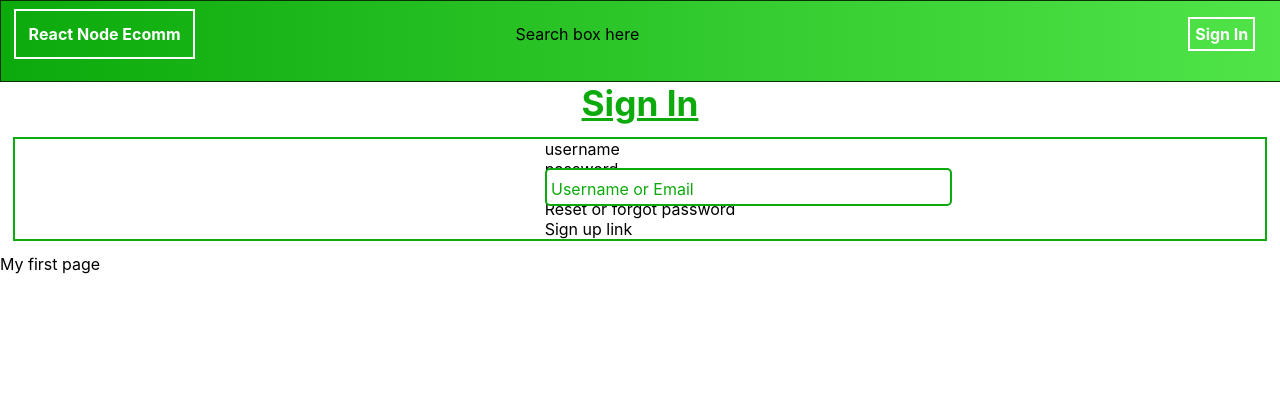
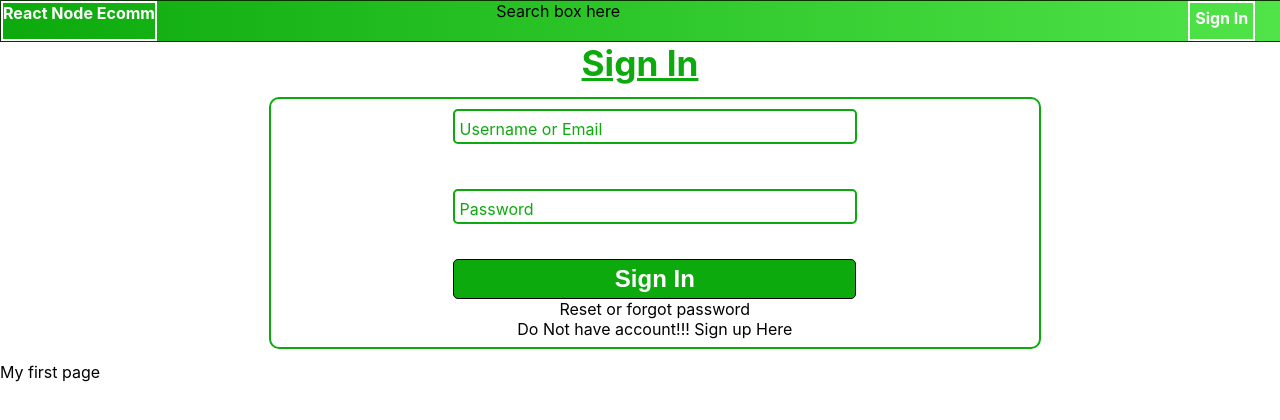
Before and after one commit to rupamswain1/react-node-shop-frontend, a React (Create React App) app: page / in a window 1280 px wide. Shown: the top 420 px of the page. Built offline with nearby package versions, Linux system fonts and the light colour scheme.

Commit message:
signIn page completed

```diff
--- a/src/components/header/headerStyle.scss
+++ b/src/components/header/headerStyle.scss
@@ -32,13 +32,15 @@
     flex-direction: row;
     flex-wrap:wrap;
     justify-content:space-between;
-    align-items: baseline;
+    //align-items: baseline;
     border: 1px solid rgb(10, 49, 3);
     background: rgb(1,59,41);
     background: linear-gradient(90deg, #0caa0c 0%, #50e449 100%);
     width:100%;
-    height:10%;
+    height:5%;
+    position: relative;
     .ecommHome{
+      position: relative;
         //order:-1;
         flex-basis: auto;
        // align-self: auto;
@@ -48,9 +50,9 @@
         //height:40%;
         border:2px solid white;
         font-weight: bold;
-        padding: 1%;
-        margin-bottom: 1%;
-        margin-left: 1%;
+        //padding: 1%;
+        //margin-bottom: 1%;
+        //margin-left: 1%;
         &:hover{
             cursor: pointer;
             animation: myAnim 2s ease 0s 1 normal forwards;
@@ -60,11 +62,14 @@
         flex-shrink: 5;
     }
     .headerOptions{
+        position: relative;
         display: flex;
         justify-content: flex-end;
         width: 20%;
+        margin: 0%;
          padding-right: 2%;
         .option{
+          position: relative;
             list-style-type: none; /* Remove bullets */
             padding: 0; /* Remove padding */
             margin: 0; /* Remove margins */
--- a/src/components/inputField/inputFieldComponent.jsx
+++ b/src/components/inputField/inputFieldComponent.jsx
@@ -1,32 +1,25 @@
 import React from 'react';
 import './inputFieldStyle.scss'
 class InputField extends React.Component{
-    constructor(props){
-        super(props);
-        this.state={
-            name:this.props.name,
-            value:this.props.value,
-            type:this.props.type,
-            enabled:this.props.enabled,
-            onChangehandler:this.props.onChangehandler,
-            placeHolder:this.props.placeHolder
-        }
-    }
+    //props required: name,value,type,enabled,errorMsg
     render(){
-        console.log(this.state.value)
+
+       //console.log(this.props)
         return(
             <div className="inputFieldContainer">
-                <input className={`inputField-${this.state.name}`}
-                    value={this.state.value}
-                    id={this.state.name}
-                    name={this.state.name}
-                    type={this.state.type}
-                    disabled={this.state.enabled}
-                    onChange={e=>this.state.onChangehandler(e.target)}
+                <input className={`inputField-${this.props.name}-${this.props.errorMsg?'error':''}`}
+                    value={this.props.value}
+                    id={this.props.name}
+                    name={this.props.name}
+                    type={this.props.type}
+                    disabled={!this.props.enabled}
+                    onChange={e=>this.props.onChangehandler(e.target)}
                 />
-                <label className={`inputFieldLabel-${this.state.value?'shrink':''}`} onClick={e=>document.getElementById(this.state.name).focus()} for={`inputField-${this.state.name}`}>
-                    {this.state.placeHolder}
+                <label className={`inputFieldLabel-${this.props.value?'shrink':''}-${this.props.errorMsg?'error':''}`} onClick={e=>document.getElementById(this.props.name).focus()} htmlFor={`inputField-${this.props.name}`}>
+                    {this.props.placeHolder}
                 </label>
+                {this.props.errorMsg?<div className="errorMessageForInput">{this.props.errorMsg}</div>:''}
+
             </div>
         );
     };
--- a/src/components/inputField/inputFieldStyle.scss
+++ b/src/components/inputField/inputFieldStyle.scss
@@ -1,20 +1,25 @@
 $primary-color:#0caa0c;
+$error-color:red;
 @mixin shrinkLable {
     top:0.3vh;
-    font-size: 80%;
+    font-size: 0.8rem;
     background-color: white;
     padding: 0.3%;
 }
 .inputFieldContainer{
     position: relative;
+    height:10vh;
+    display: block;
+   // border:3px solid black;
     input[class*=inputField]{
-       // outline: none;
-       position:absolute;
+        outline: none;
+       position:relative;
         border: 2px solid $primary-color;
         border-radius: 5px;
-        padding:5%;
-        margin: 5% 0;
+        padding:2%;
+        margin: 2.5% 0;
         width:30vw;
+
         &:focus ~ label[class^='inputField'] {
             @include shrinkLable();
         }
@@ -29,7 +34,22 @@ $primary-color:#0caa0c;
             cursor: text;
         }
     }
+    .errorMessageForInput{
+        position: relative;
+        color: $error-color;
+        font-size: 80%;
+        top:-1vh;
+        height: 5vh;
+
+    }
     label[class*='shrink']{
         @include shrinkLable();
     }
+    input[class*='error']{
+        border:2px solid $error-color;
+    }
+    label[class*='error']{
+        color: $error-color;
+    }
+
 }
--- /dev/null
+++ b/src/components/primaryButton/primaryButton.component.jsx
@@ -0,0 +1,20 @@
+import React from 'react';
+import './primaryButton.style.scss'
+class PrimaryButton extends React.Component{
+    render(){
+        return(
+            <div className="primaryButtonConrainer">
+                <button
+                    className={`primaryButton-${this.props.name}`}
+                    name={this.props.name}
+                    id={this.props.name}
+                    type={this.props.type}
+                    disabled={!this.props.enabled}
+                    >
+                    {this.props.value}
+                </button>
+            </div>
+        )
+    }
+}
+export default PrimaryButton
--- /dev/null
+++ b/src/components/primaryButton/primaryButton.style.scss
@@ -0,0 +1,29 @@
+$primary-color:#0caa0c;
+.primaryButtonConrainer{
+    display:flex;
+    position: relative;
+    height:5vh;
+    //width: 30vw;
+    button[class^=primaryButton]{
+        background-color: $primary-color;
+        color: white;
+        border-radius: 5px;
+        border:1px solid black;
+        font-size: 1.5rem;
+        font-weight: bold;
+        width: 31.5vw;
+        &:hover{
+            background-color: white;
+            color: $primary-color;
+            border:2px solid $primary-color;
+            transition: 0.3s ease-out;
+            cursor: pointer;
+        }
+        &:focus {
+            background-color: white;
+            color: $primary-color;
+            border:2px solid $primary-color;
+            transition: 0.3s ease-out;
+        }
+    }
+}
--- a/src/pages/signIn/signInComponent.jsx
+++ b/src/pages/signIn/signInComponent.jsx
@@ -1,55 +1,99 @@
 import React from 'react';
 import InputField from '../../components/inputField/inputFieldComponent'
+import PrimaryButton from '../../components/primaryButton/primaryButton.component';
 import './signInStyle.scss';
 class SignIn extends React.Component{
     constructor(){
         super();
         this.state={
             userName:"",
-            password:""
+            password:"",
+            userNameErr:"",
+            passwordErr:"",
         }
     }
 
+    changeHandler=(e)=>{
+
+        if(e.name==='userName'){
+            this.setState({userName: e.value},()=>{
+                const re=new RegExp(/^\w+@[a-zA-Z_]+?\.[a-zA-Z]{2,3}$/);
+                if(!re.test(this.state.userName)){
+                    this.setState({userNameErr: "Enter Valid Email"})
+                }
+                if(re.test(this.state.userName)){
+                    this.setState({userNameErr: ""})
+                }
+            })
+
+
+        }
+        else if(e.name==='password'){
+            this.setState({password: e.value},()=>{
+                this.state.password.length<=6?this.setState({passwordErr: "Password length should be more than 6"}):this.setState({passwordErr: ""})
+            })
+
+
+        }
+
+    }
+
+    onSubmitHandler=(event)=>{
+        event.preventDefault();
+        console.log('form submitted')
+    }
 
     render(){
-        const changeHandler=(e)=>{
-            if(e.name==='userName'){
-                this.setState({userName: [...this.state[e.name],e.value]})
-            }
-           console.log(this.state.userName)
 
-        }
 
         return(
             <>
              <div className="signInHeading">Sign In</div>
+
             <div className="signIn-container">
+            <form id="loginForm" onSubmit={this.onSubmitHandler}>
+                <div className="signIn-inputFields">
 
-                <div className="signIn-inputFields">
-                    <form id="loginForm"></form>
                     <div className="usernameField">
-                        username
                         <InputField
                             value={this.state.userName}
                             name='userName'
                             type="text"
-                            enabled={false}
-                            onChangehandler={changeHandler}
+                            enabled={true}
+                            onChangehandler={this.changeHandler}
                             placeHolder="Username or Email"
+                            errorMsg={this.state.userNameErr}
+                            key="signInUsername"
                             />
                     </div>
                     <div className="passwordField">
-                        password
+                    <InputField
+                            value={this.state.password}
+                            name='password'
+                            type="password"
+                            enabled={true}
+                            onChangehandler={this.changeHandler}
+                            placeHolder="Password"
+                            errorMsg={this.state.passwordErr}
+                            key="signInPassword"
+                            />
                     </div>
                 </div>
                 <div classname="signin-Button">
-                    SignIn Button
+                    <PrimaryButton
+                        name="signIn"
+                        enabled={true}
+                        value="Sign In"
+                        type='submit'
+                        key="signInSubmit"
+                    />
                 </div>
+            </form>
                 <div className="reset-forgot-password">
                     Reset or forgot password
                 </div>
                 <div className="signup-link">
-                    Sign up link
+                    Do Not have account!!! Sign up Here
                 </div>
             </div>
             </>
--- a/src/pages/signIn/signInStyle.scss
+++ b/src/pages/signIn/signInStyle.scss
@@ -11,6 +11,7 @@ $primary-color:#0caa0c;
     text-decoration: underline;
 }
 .signIn-container{
+    position: relative;
     display: flex;
     flex-direction: column;
     justify-content: center;
@@ -18,5 +19,14 @@ $primary-color:#0caa0c;
     align-content: center;
     border: 2px solid $primary-color;
     margin: 1%;
-
+    border-radius: 10px;
+    width: 60vw;
+    left:20vw;
+    .reset-forgot-password{
+        align-self: center;
+    }
+    .signup-link{
+        align-self: center;
+        margin-bottom: 1vh;
+    }
 }
```
Also changed, not shown: test/regexTest.js (added, +2 -0 lines).
